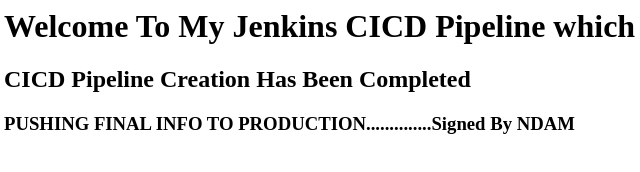
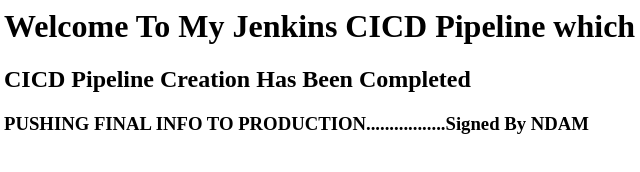
Before and after one commit to ndamnjogho6/CICDwebsite, a plain HTML site: page index.html in a window 1280 px wide. Shown: the full height of the page, 4-644 px from the left. Drawn offline with Linux system fonts and the light colour scheme.

Commit message:
Pushing To Production

```diff
--- a/index.html
+++ b/index.html
@@ -3,6 +3,6 @@
 <body>
 <h1>Welcome To My Jenkins CICD Pipeline which is the best in the world</h1>
 <h2>CICD Pipeline Creation Has Been Completed</h2>
-<h3>PUSHING FINAL INFO TO PRODUCTION..............Signed By NDAM</h3>
+<h3>PUSHING FINAL INFO TO PRODUCTION.................Signed By NDAM</h3>
 </body>
 </html>
```
